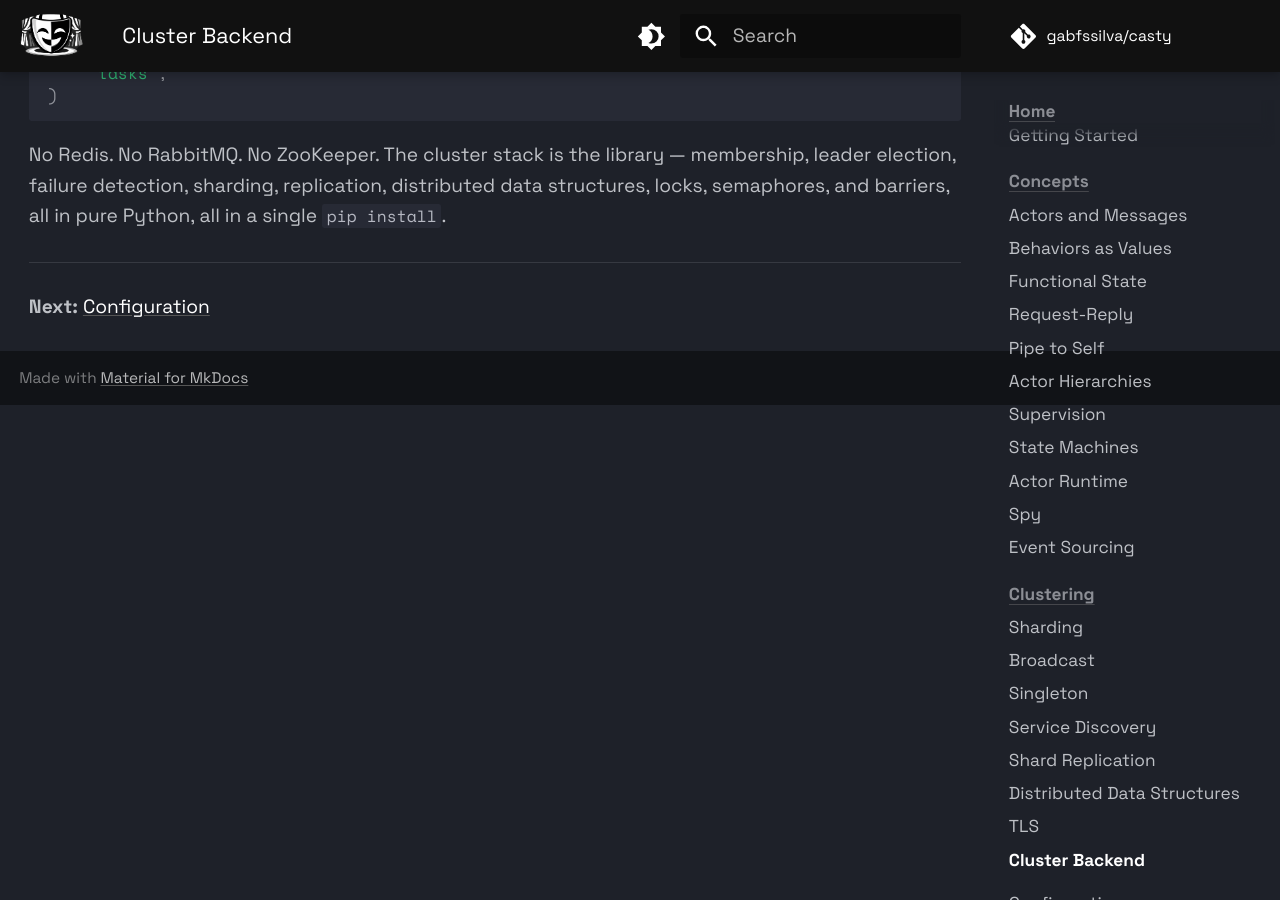
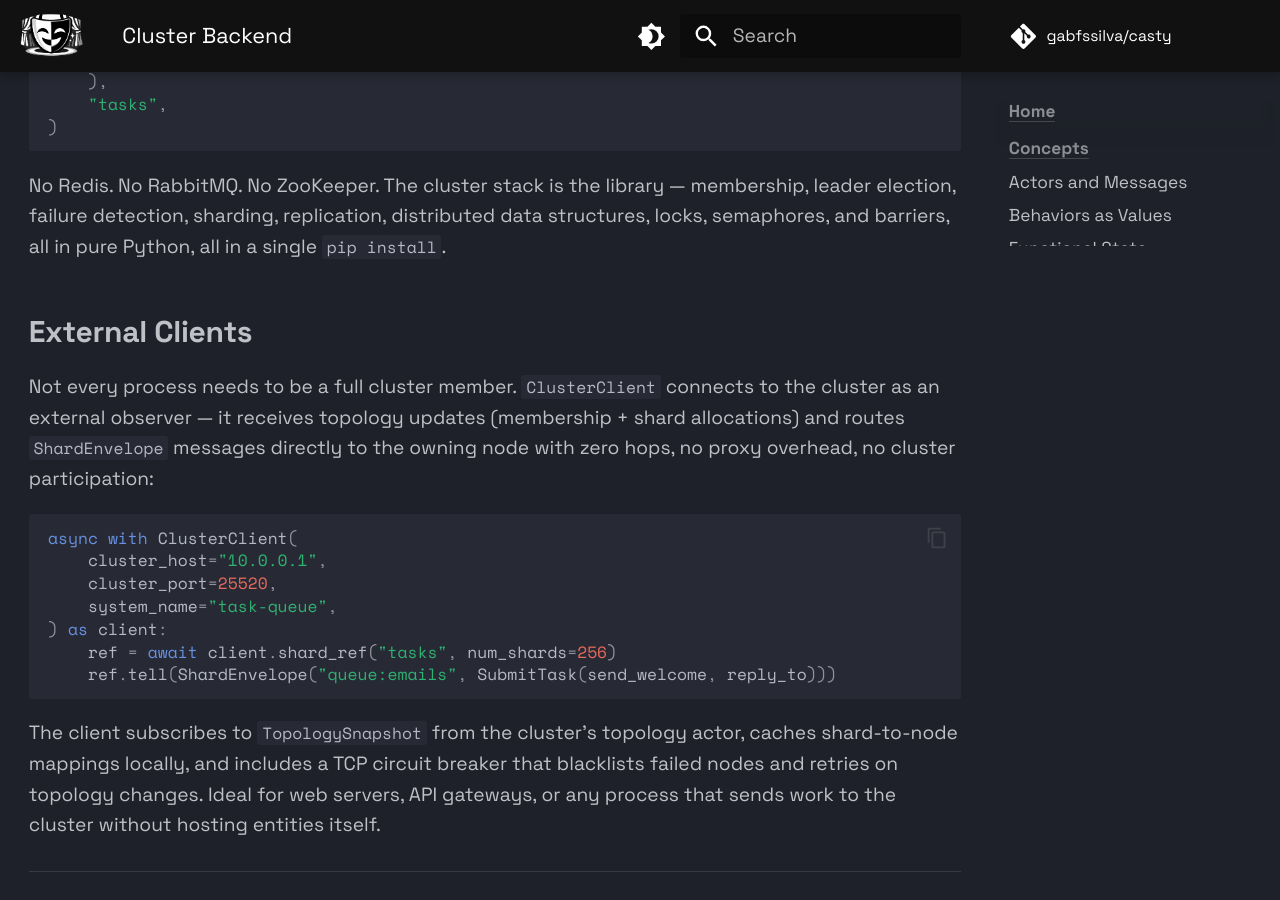
Before and after one commit to gabfssilva/casty, an MkDocs documentation site: the page built from docs/clustering/cluster-backend.md, in a window 1280 px wide and 900 px high, scrolled down 3427 px. Built offline with MkDocs 1.6.1 and Material for MkDocs 9.7.7, drawn with Linux system fonts in a browser that asks for light colours; comment, search, counter and statistics services are not loaded; some of the changed text lies outside the part shown.

Commit message:
docs: update clustering docs for unified topology actor and add ClusterClient page
Replace references to gossip_actor/heartbeat_actor with topology actor
across cluster-backend, cluster-singleton, service-discovery, and
cluster-sharding docs. Add new cluster-client.md page documenting the
ClusterClient external routing feature. Update gen_ref_pages.py module
mappings and mkdocs.yml nav.

Co-Authored-By: Claude Opus 4.6 <noreply@anthropic.com>

````diff
--- a/docs/clustering/cluster-backend.md
+++ b/docs/clustering/cluster-backend.md
@@ -8,7 +8,7 @@ The following sections illustrate these capabilities through the lens of buildin
 
 ## Cluster Formation
 
-`ClusteredActorSystem` establishes a cluster through seed nodes. Once started, nodes discover each other automatically via the gossip protocol. The event stream publishes membership events as nodes join and leave:
+`ClusteredActorSystem` establishes a cluster through seed nodes. Once started, nodes discover each other automatically through the topology actor — a single actor that owns cluster state, runs gossip protocol and phi accrual failure detection, and pushes `TopologySnapshot` updates to all subscribers. The event stream publishes membership events as nodes join and leave:
 
 ```python
 async with ClusteredActorSystem(
@@ -104,6 +104,22 @@ tasks = system.spawn(
 
 No Redis. No RabbitMQ. No ZooKeeper. The cluster stack is the library — membership, leader election, failure detection, sharding, replication, distributed data structures, locks, semaphores, and barriers, all in pure Python, all in a single `pip install`.
 
+## External Clients
+
+Not every process needs to be a full cluster member. `ClusterClient` connects to the cluster as an external observer — it receives topology updates (membership + shard allocations) and routes `ShardEnvelope` messages directly to the owning node with zero hops, no proxy overhead, no cluster participation:
+
+```python
+async with ClusterClient(
+    cluster_host="10.0.0.1",
+    cluster_port=25520,
+    system_name="task-queue",
+) as client:
+    ref = await client.shard_ref("tasks", num_shards=256)
+    ref.tell(ShardEnvelope("queue:emails", SubmitTask(send_welcome, reply_to)))
+```
+
+The client subscribes to `TopologySnapshot` from the cluster's topology actor, caches shard-to-node mappings locally, and includes a TCP circuit breaker that blacklists failed nodes and retries on topology changes. Ideal for web servers, API gateways, or any process that sends work to the cluster without hosting entities itself.
+
 ---
 
 **Next:** [Configuration](../configuration/index.md)
--- a/docs/scripts/gen_ref_pages.py
+++ b/docs/scripts/gen_ref_pages.py
@@ -27,7 +27,9 @@ MODULE_TO_PAGE: dict[str, tuple[str, str]] = {
     "casty.journal": ("reference/journal.md", "Event Sourcing"),
     "casty.cluster": ("reference/cluster.md", "Cluster"),
     "casty.cluster_state": ("reference/cluster-state.md", "Cluster State"),
-    "casty.gossip_actor": ("reference/cluster.md", "Cluster"),
+    "casty.topology_actor": ("reference/cluster.md", "Cluster"),
+    "casty.topology": ("reference/cluster.md", "Cluster"),
+    "casty.client": ("reference/client.md", "Cluster Client"),
     "casty.failure_detector": ("reference/failure-detector.md", "Failure Detector"),
     "casty.sharding": ("reference/sharding.md", "Sharding"),
     "casty.replication": ("reference/sharding.md", "Sharding"),
--- a/mkdocs.yml
+++ b/mkdocs.yml
@@ -91,6 +91,7 @@ nav:
           - Service Discovery: clustering/service-discovery.md
           - Shard Replication: clustering/shard-replication.md
           - Distributed Data Structures: clustering/distributed-data-structures.md
+          - Cluster Client: clustering/cluster-client.md
           - TLS: clustering/tls.md
           - Cluster Backend: clustering/cluster-backend.md
       - Configuration: configuration/index.md
@@ -113,6 +114,7 @@ nav:
           - Failure Detector: reference/failure-detector.md
           - Sharding: reference/sharding.md
           - Receptionist: reference/receptionist.md
+          - Cluster Client: reference/client.md
           - Distributed: reference/distributed.md
       - Remoting:
           - Address: reference/address.md
````
Also changed, not shown: docs/clustering/cluster-client.md (added, +76 -0 lines), docs/clustering/cluster-sharding.md (+2 -2 lines), docs/clustering/cluster-singleton.md (+4 -4 lines), docs/clustering/service-discovery.md (+5 -5 lines).
